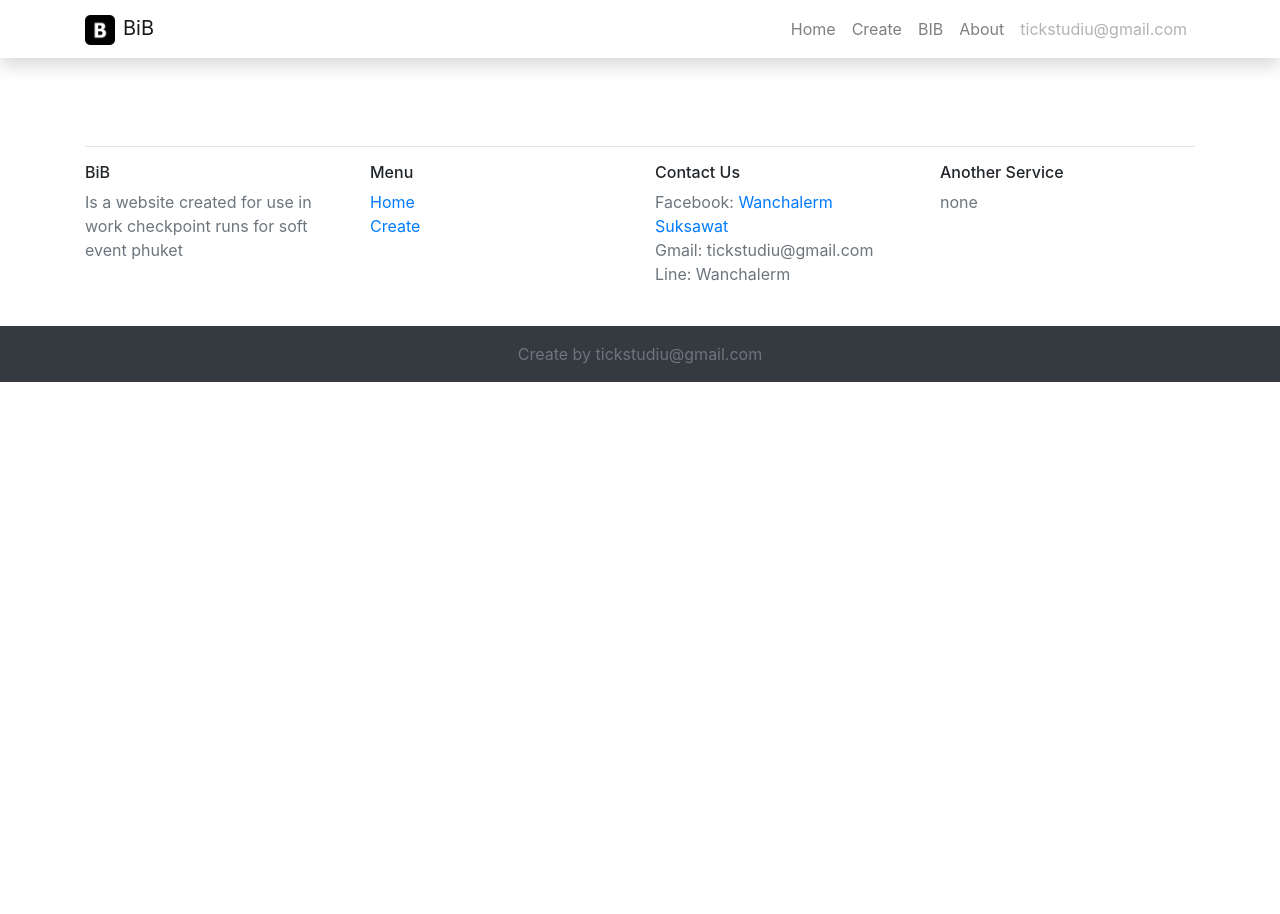
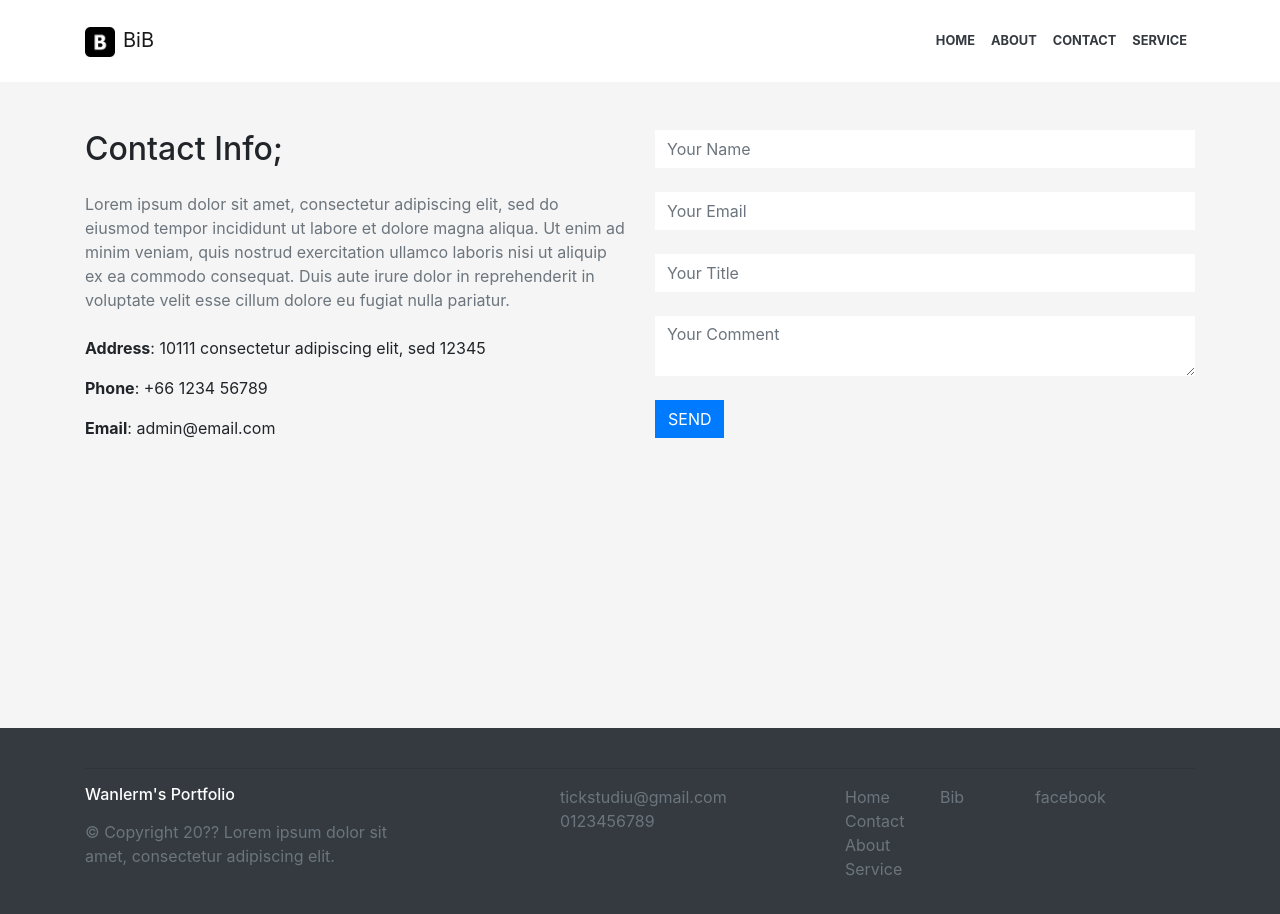
Before and after one commit to tickstudiu/bib-front-end, a React (Create React App) app: page /contact in a window 1280 px wide. Shown: the top 914 px of the page. Before the commit the page ends 800 px from the top, so only its background shows below. Built offline with nearby package versions, Linux system fonts and the light colour scheme.

Commit message:
update few component and create contact page

```diff
--- a/src/Root.js
+++ b/src/Root.js
@@ -20,6 +20,7 @@ import Update from './pages/Update';
 import Add from './pages/Add';
 import Bib from './pages/Bib';
 import About from './pages/About';
+import Contact from './pages/Contact';
 
 import Reducers from './stores/reducers';
 
@@ -37,6 +38,7 @@ function Root() {
                     <Route path="/add/:id" component={Add} />
                     <Route path="/bib" component={Bib} />
                     <Route path="/about" component={About} />
+                    <Route path="/contact" component={Contact} />
                 <Footer/>
                 <ToastContainer />
             </Router>
--- a/src/assets/style.css
+++ b/src/assets/style.css
@@ -1,3 +1,7 @@
+body{
+    background: #f5f5f5;
+}
+
 .hover-shadow{
     transition: all 0.5s;
 }
--- a/src/components/card.component.js
+++ b/src/components/card.component.js
@@ -1,6 +1,5 @@
 import React from 'react';
 import Moment from 'react-moment';
-import ReactStars from 'react-stars'
 
 import WarningImage from '../assets/images/warning.png';
 
@@ -8,6 +7,7 @@ import {
     Card, CardText, CardBody,
     CardTitle, Button, Modal, ModalBody
 } from 'reactstrap';
+import ReactStars from 'react-stars';
 
 export default class card extends React.Component{
     constructor(props) {
--- a/src/components/footer.component.js
+++ b/src/components/footer.component.js
@@ -4,45 +4,41 @@ import { Link } from 'react-router-dom'
 
 const Footer = () => {
     return (
-        <div>
-            <div>
+        <div className="bg-dark text-white">
             <Container className="py-4">
                 <hr/>
                 <Row>
-                        <Col lg={3} md={6} sm={12}>
-                            <h6>BiB</h6>
-                            <p className="text-muted">Is a website created for use in work checkpoint runs for soft event phuket</p>
+                    <Col lg={5} md={6} sm={12}>
+                        <h6 className="text-capitalize mb-3">wanlerm's portfolio</h6>
+                        <p className="text-muted">© Copyright 20?? Lorem ipsum dolor sit <br/>amet, consectetur adipiscing elit.</p>
                     </Col>
                     <Col lg={3} md={6} sm={12}>
-                            <h6 className="text-capitalize">menu</h6>
-                            <ul className="list-unstyled text-capitalize">
-                                <li><Link to='/'>home</Link></li>
-                                <li><Link to='/create'>create</Link></li>
+                        <ul className="list-unstyled text-muted">
+                            <li>tickstudiu@gmail.com</li>
+                            <li>0123456789</li>
                         </ul>
                     </Col>
-                        <Col lg={3} md={6} sm={12}>
-                            <h6 className="text-capitalize">contact us</h6>
-                            <ul className="list-unstyled text-muted">
-                                <li>Facebook: <a href="https://www.facebook.com/sliple.ness">Wanchalerm Suksawat</a></li>
-                                <li>Gmail: tickstudiu@gmail.com</li>
-                                <li>Line: Wanchalerm</li>
+                    <Col lg={1} md={6} sm={6} xs={6}>
+                        <ul className="list-unstyled text-capitalize">
+                            <li><Link to='/' className="text-muted">home</Link></li>
+                            <li><Link to='/create' className="text-muted">contact</Link></li>
+                            <li><Link to='/create' className="text-muted">about</Link></li>
+                            <li><Link to='/create' className="text-muted">service</Link></li>
                         </ul>
                     </Col>
-                        <Col lg={3} md={6} sm={12}>
-                            <h6 className="text-capitalize">another service</h6>
+                    <Col lg={1} md={6} sm={6} xs={6}>
+                        <ul className="list-unstyled text-capitalize">
+                            <li><Link to='/' className="text-muted">bib</Link></li>
+                        </ul>
+                    </Col>
+                    <Col lg={2} md={6} sm={12}>
                         <ul className="list-unstyled text-muted">
-                                <li>none</li>
+                            <li><a href="" className="text-muted">facebook</a></li>
                         </ul>
                     </Col>
                 </Row>
             </Container>
         </div>
-            <div className="bg-dark">
-                <Container className="text-muted py-3 text-center">
-                    Create by tickstudiu@gmail.com
-                </Container>
-            </div>
-        </div>
     );
 };
 
--- a/src/components/navbar.component.js
+++ b/src/components/navbar.component.js
@@ -7,7 +7,11 @@ import {
     NavbarBrand,
     Nav,
     NavItem,
-    NavLink} from 'reactstrap';
+    NavLink,
+    UncontrolledDropdown,
+    DropdownToggle,
+    DropdownMenu,
+    DropdownItem} from 'reactstrap';
 
 export default class Example extends React.Component {
     constructor(props) {
@@ -25,7 +29,7 @@ export default class Example extends React.Component {
     }
     render() {
         return (
-                <Navbar light expand="lg" className="shadow mb-5">
+                <Navbar light expand="lg" style={{padding: '1.25rem 0'}} className="bg-white">
                     <Container>
                         <NavbarBrand href="/">
                             <img src="../logo.png" alt="logo" width="30px" height="30px" className="mr-2"/>
@@ -33,21 +37,18 @@ export default class Example extends React.Component {
                         </NavbarBrand>
                         <NavbarToggler onClick={this.toggle} />
                         <Collapse isOpen={this.state.isOpen} navbar>
-                            <Nav className="ml-auto" navbar>
+                            <Nav className="ml-auto text-uppercase" navbar>
                                 <NavItem>
-                                    <NavLink href="/">Home</NavLink>
+                                    <NavLink href="/" className="small font-weight-bolder text-dark">Home</NavLink>
                                 </NavItem>
                                 <NavItem>
-                                    <NavLink href="/create">Create</NavLink>
+                                    <NavLink href="/about" className="small font-weight-bolder text-dark">About</NavLink>
                                 </NavItem>
                                 <NavItem>
-                                    <NavLink href="/bib">BIB</NavLink>
+                                    <NavLink href="/contact" className="small font-weight-bolder text-dark">Contact</NavLink>
                                 </NavItem>
                                 <NavItem>
-                                    <NavLink href="/about">About</NavLink>
-                                </NavItem>
-                                <NavItem>
-                                    <NavLink disabled>tickstudiu@gmail.com</NavLink>
+                                    <NavLink href="/contact" className="small font-weight-bolder text-dark">Service</NavLink>
                                 </NavItem>
                             </Nav>
                         </Collapse>
--- /dev/null
+++ b/src/pages/Contact.js
@@ -0,0 +1,39 @@
+import React, {Component} from 'react';
+
+import { Container, Row, Col, Button, Form, FormGroup, Input } from 'reactstrap';
+
+export default class Contact extends Component {
+    render() {
+        return (
+            <Container className="py-5">
+                <Row>
+                    <Col lg={6} sm={12}>
+                        <h2 className="text-capitalize">contact info;</h2>
+                        <p className="text-muted my-4">Lorem ipsum dolor sit amet, consectetur adipiscing elit, sed do eiusmod tempor incididunt ut labore et dolore magna aliqua. Ut enim ad minim veniam, quis nostrud exercitation ullamco laboris nisi ut aliquip ex ea commodo consequat. Duis aute irure dolor in reprehenderit in voluptate velit esse cillum dolore eu fugiat nulla pariatur.</p>
+                        <div className="mb-3"><strong className="text-capitalize">address</strong>: 10111 consectetur adipiscing elit, sed 12345</div>
+                        <div className="mb-3"><strong className="text-capitalize">phone</strong>: +66 1234 56789</div>
+                        <div className="mb-3"><strong className="text-capitalize">email</strong>: admin@email.com</div>
+                    </Col>
+                    <Col lg={6} sm={12}>
+                        <Form>
+                            <FormGroup className="mb-4">
+                                <Input type="text" placeholder="Your Name" className="border-0 rounded-0"/>
+                            </FormGroup>
+                            <FormGroup className="mb-4">
+                                <Input type="email" placeholder="Your Email" className="border-0 rounded-0"/>
+                            </FormGroup>
+                            <FormGroup className="mb-4">
+                                <Input type="text" placeholder="Your Title" className="border-0 rounded-0"/>
+                            </FormGroup>
+                            <FormGroup className="mb-4">
+                                <Input type="textarea" name="text"  placeholder="Your Comment" className="border-0 rounded-0"/>
+                            </FormGroup>
+                            <Button className="text-uppercase rounded-0" color="primary">send</Button>
+                        </Form>
+                    </Col>
+                </Row>
+                <div className="d-lg-block d-none" style={{height: '28vh'}}>{' '}</div>
+            </Container>
+        )
+    }
+}
```
Lines whose indentation alone changed are shown as unchanged.
